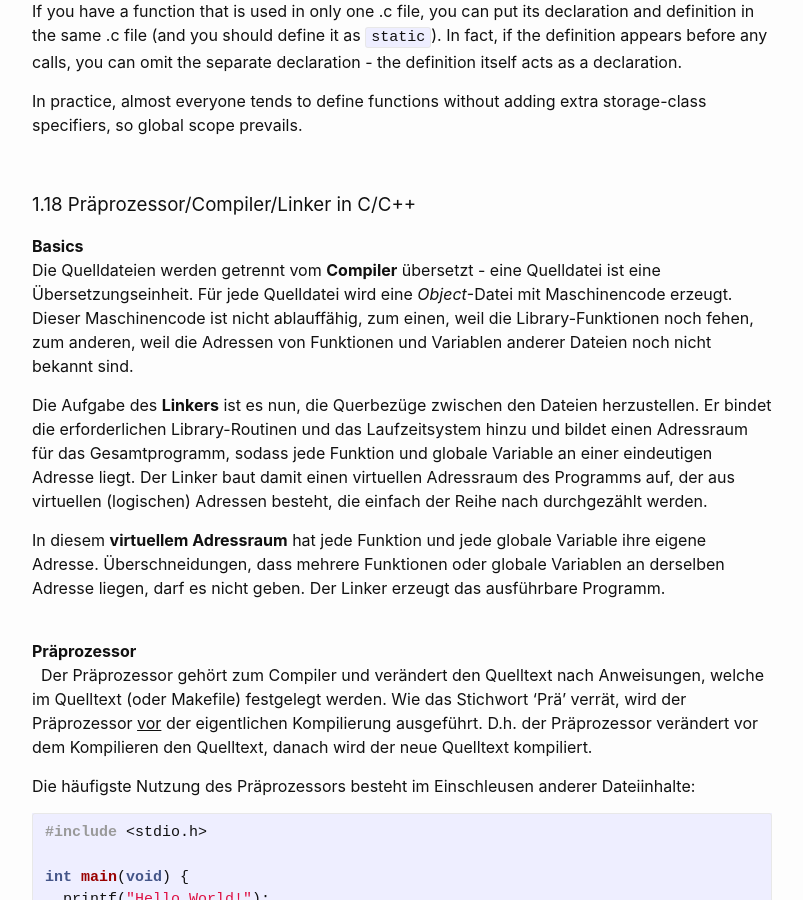
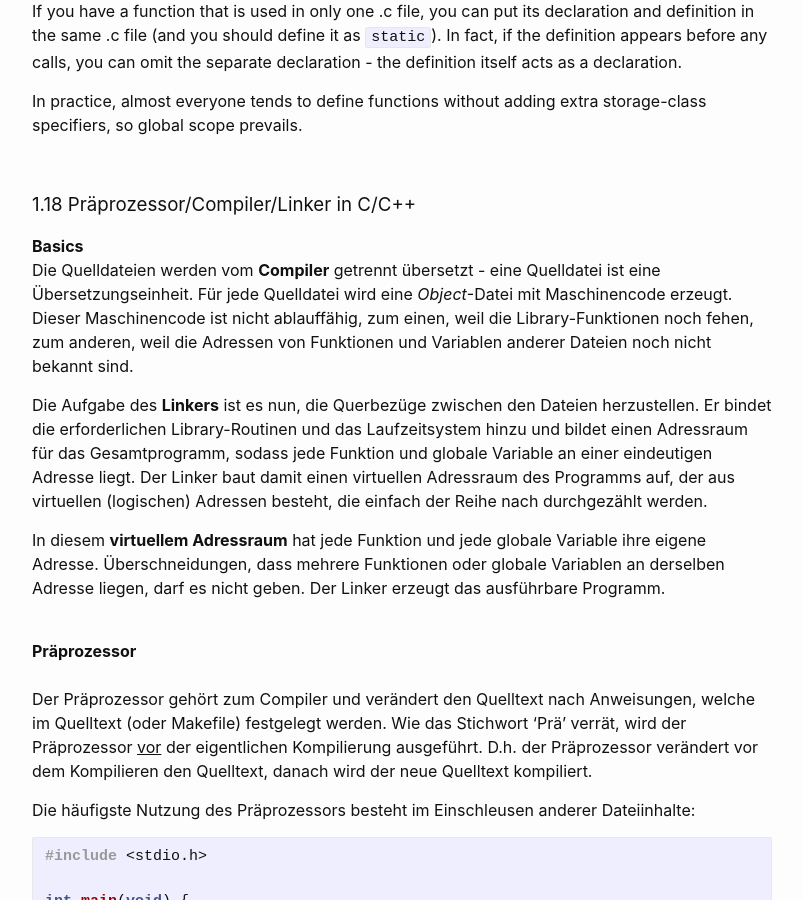
Before and after one commit to Hautaklyttn/progDocs, a Jekyll site: the page built from docs/articles/c_cpp.md, in a window 1280 px wide and 900 px high, scrolled down 33560 px. Shown: the whole window, without its empty margins (238-1041 px from the left). Built offline with Jekyll 4.4.1, drawn with Linux system fonts in a browser that asks for light colours.

Commit message:
C update

```diff
--- a/docs/articles/c_cpp.md
+++ b/docs/articles/c_cpp.md
@@ -1086,7 +1086,7 @@ In practice, almost everyone tends to define functions without adding extra stor
 
 **Basics**
 &nbsp;
-Die Quelldateien werden getrennt vom **Compiler** übersetzt - eine Quelldatei ist eine Übersetzungseinheit. Für jede Quelldatei wird eine *Object*-Datei mit Maschinencode erzeugt. Dieser Maschinencode ist nicht ablauffähig, zum einen, weil die Library-Funktionen noch fehen, zum anderen, weil die Adressen von Funktionen und Variablen anderer Dateien noch nicht bekannt sind.
+Die Quelldateien werden vom **Compiler** getrennt übersetzt - eine Quelldatei ist eine Übersetzungseinheit. Für jede Quelldatei wird eine *Object*-Datei mit Maschinencode erzeugt. Dieser Maschinencode ist nicht ablauffähig, zum einen, weil die Library-Funktionen noch fehen, zum anderen, weil die Adressen von Funktionen und Variablen anderer Dateien noch nicht bekannt sind.
 
 Die Aufgabe des **Linkers** ist es nun, die Querbezüge zwischen den Dateien herzustellen. Er bindet die erforderlichen Library-Routinen und das Laufzeitsystem hinzu und bildet einen Adressraum für das Gesamtprogramm, sodass jede Funktion und globale Variable an einer eindeutigen Adresse liegt. Der Linker baut damit einen virtuellen Adressraum des Programms auf, der aus virtuellen (logischen) Adressen besteht, die einfach der Reihe nach durchgezählt werden.
 
```
